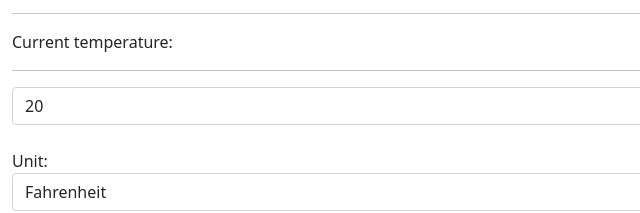
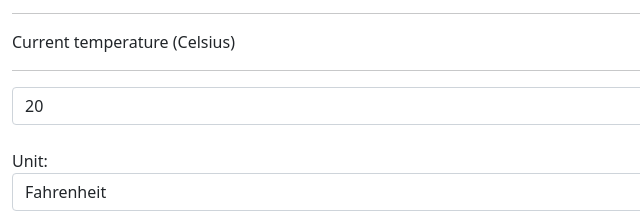
Before and after one commit to Ohm45200136/Ex5b, a plain HTML site: page index.html in a window 1280 px wide. Shown: the part 250-463 px from the top of the page, 0-640 px from the left. Drawn offline with nearby package versions, Linux system fonts and the light colour scheme.

Commit message:
Adding a new description – temp unit

```diff
--- a/index.html
+++ b/index.html
@@ -14,7 +14,7 @@
 		<img src="images/temperature.gif" class="img-fluid" alt="runner logo" width="150" height="150"><br>
 		<form role="form" method="GET">
 		  <div class="form-group">
-			<hr><label for="tem">Current temperature:</label><hr/>
+			<hr><label for="tem"> Current temperature (Celsius)</label><hr/>
 			<input type="text" class="form-control" name="temp" id="temp" value="20">
 		  </div><br>
 		  <div class="form-group">
```
